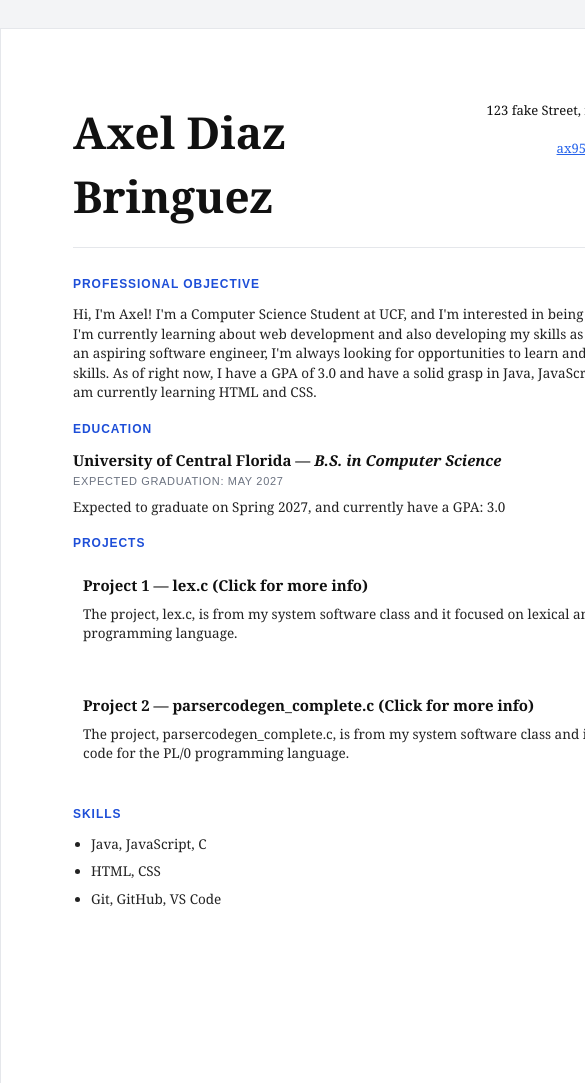
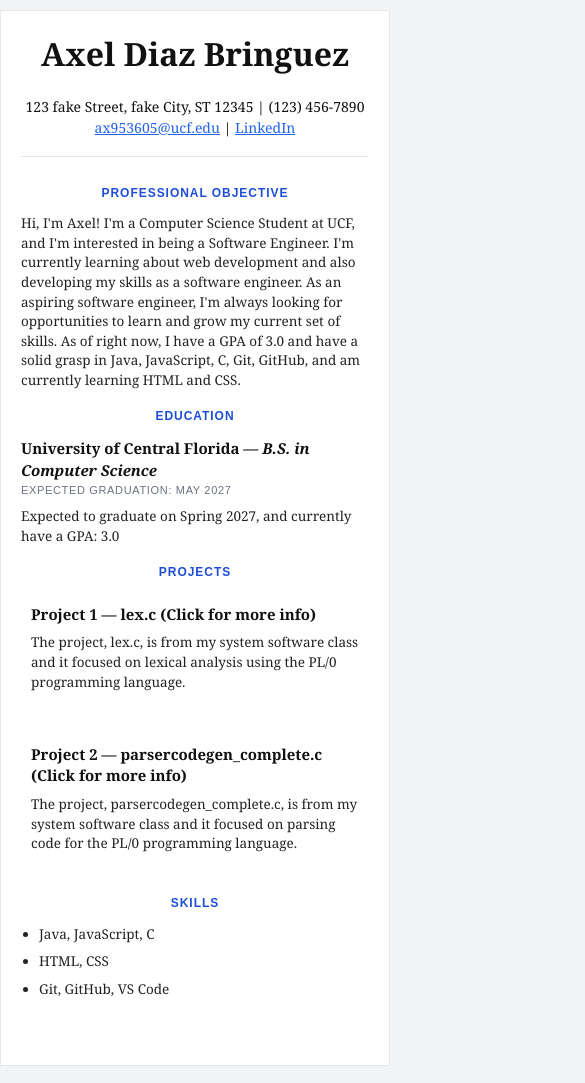
Before and after one commit to TheApplesGuy/resume-with-css, a plain HTML site: page index.html in a window 390 px wide. Shown: the top 1083 px of the page, 585 px wide, since content can reach past the window. Drawn offline with Linux system fonts and the light colour scheme.

Commit message:
Implement responsive design and layout adjustments for mobile
Added responsive design for mobile devices and adjusted layout properties.

```diff
--- a/resume.css
+++ b/resume.css
@@ -25,7 +25,8 @@ a {
     border: 1px solid #e5e7eb;
     margin: 28px auto;
     padding: 0.75in;
-    width: 8.5in;
+    width: 100%;
+    max-width: 8.5in;
     min-height: 11in;
 }
 
@@ -153,3 +154,31 @@ main>div {
     box-shadow: 0 4px 6px rgba(0, 0, 0, 0.1);
     transform: scale(1.02);
 }
+
+/* responsive design for mobile devices, put down here as this is what i thought about last lol */
+@media (max-width: 820px) {
+    .page {
+        padding: 20px;
+        margin: 10px auto;
+    }
+
+    .header {
+        flex-direction: column;
+        text-align: center;
+    }
+
+    .header h1 {
+        font-size: 32px;
+        margin-bottom: 10px;
+    }
+
+    .header-contact-info {
+        text-align: center;
+        font-size: 14px;
+        margin-top: 10px;
+    }
+
+    .section h2 {
+        text-align: center;
+    }
+}
```
